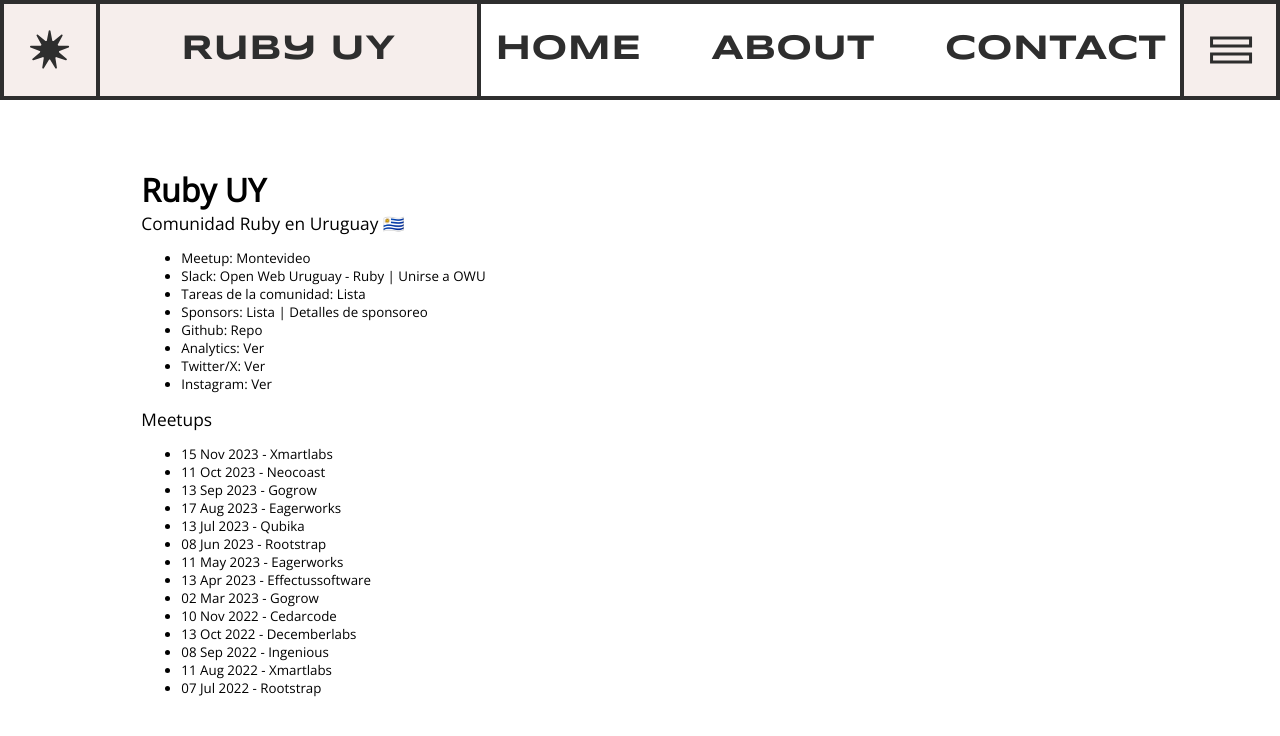
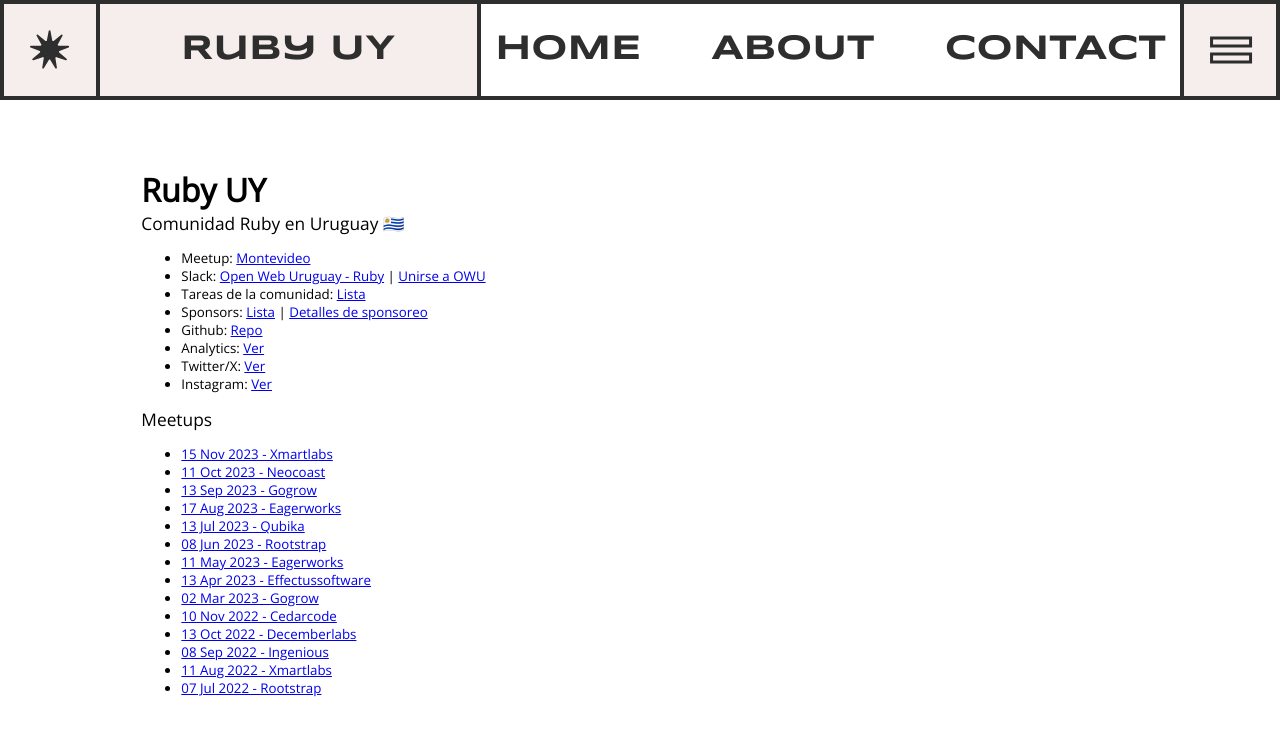
Before and after one commit to rubyuy/ruby.uy, a Jekyll site: the page built from index.md, in a window 1280 px wide. Shown: the top 736 px of the page. Built offline with Jekyll 4.4.1, drawn with Linux system fonts in a browser that asks for light colours; our own code applies the rules of GitHub Pages for plain Markdown files.

Commit message:
Don't style all links in page

```diff
--- a/_sass/topbar.scss
+++ b/_sass/topbar.scss
@@ -1,8 +1,3 @@
-a {
-  color: inherit;
-  text-decoration: none;
-}
-
 .topBar {
   display: flex;
   height: 100px;
@@ -53,6 +48,11 @@
   border-style: solid none solid none;
   background: #FFF;
   text-align: center;
+
+  a {
+    color: inherit;
+    text-decoration: none;
+  }
 }
 
 .barMenu {
```
